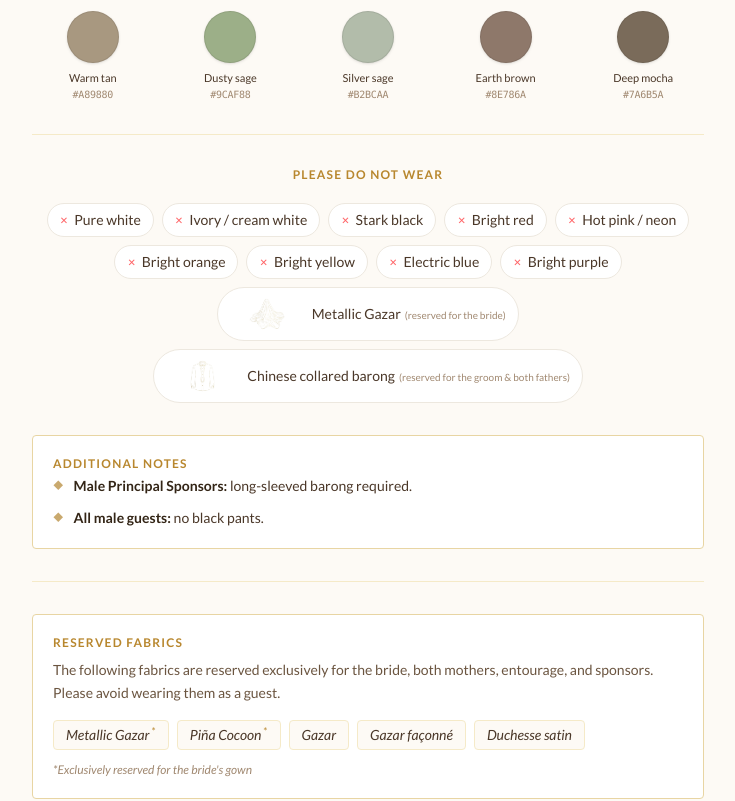
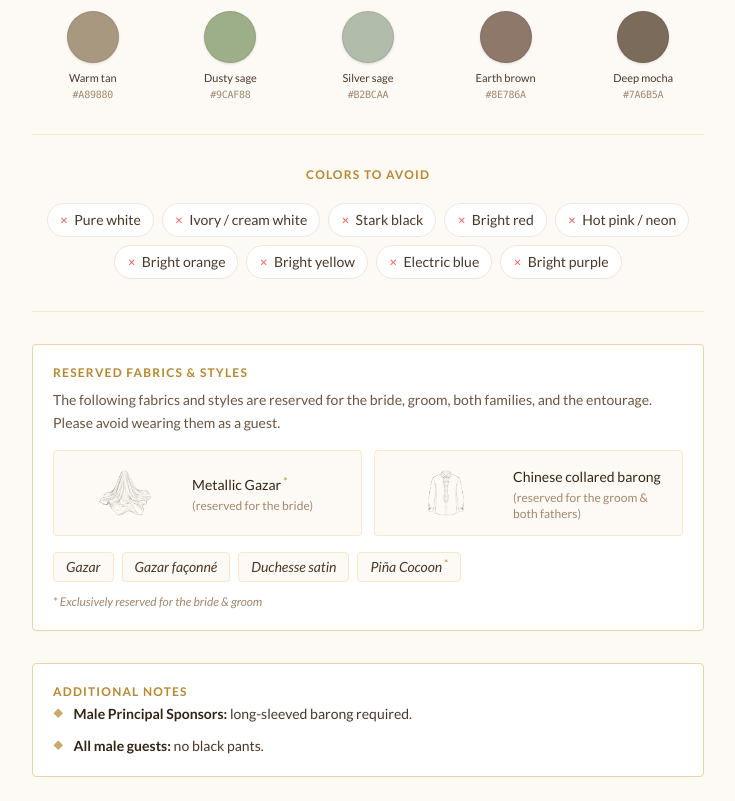
Before and after one commit to louienaraja/louie-joanna-wedding-invite, a React (Vite) app: page / in a window 1280 px wide. Shown: the part 4320-5121 px from the top of the page, without its empty margins (272-1007 px from the left). Built offline with nearby package versions, Linux system fonts and the light colour scheme.

Commit message:
updated WhatToWear layouts

```diff
--- a/src/sections/WhatToWear.jsx
+++ b/src/sections/WhatToWear.jsx
@@ -1,8 +1,18 @@
 import Layout from "../components/Layout";
 import SectionTitle from "../components/SectionTitle";
 import FadeInSection from "../components/FadeInSection";
-import barongImg from "../assets/images/barong-removebg.png";
-import gazarImg from "../assets/images/metallic_gazar-removebg.png";
+import barongImg from "../assets/images/barong_charcoal_cropped.png";
+import gazarImg from "../assets/images/metallic_gazar_charcoal_cropped.png";
+
+// ── Data ───────────────────────────────────────────────────────────────────
+
+const ninangColors = [
+  { name: "Champagne", hex: "#D4C5A9" },
+  { name: "Warm Taupe", hex: "#B5A99A" },
+  { name: "Honey Beige", hex: "#DDC49A" },
+  { name: "Soft Pearl", hex: "#D9D2C8" },
+  { name: "Almond Beige", hex: "#D0C4B0" },
+];
 
 const allowedColors = [
   { name: "Warm cream", hex: "#EDE0CC" },
@@ -17,65 +27,54 @@ const allowedColors = [
   { name: "Deep mocha", hex: "#7A6B5A" },
 ];
 
-const ninangColors = [
-  { name: "Champagne Gold", hex: "#D4AF6E" },
-  { name: "Silver / Pewter", hex: "#C2B9AA" },
-  { name: "Champagne", hex: "#D4C5A9" },
-  { name: "Warm Taupe", hex: "#B5A99A" },
+// Colors only — no fabrics/styles
+const colorsToAvoid = [
+  "Pure white",
+  "Ivory / cream white",
+  "Stark black",
+  "Bright red",
+  "Hot pink / neon",
+  "Bright orange",
+  "Bright yellow",
+  "Electric blue",
+  "Bright purple",
 ];
 
-// Items with img: a src string → renders as <img>; others get the plain ✕
-const doNotWear = [
-  { label: "Pure white" },
-  { label: "Ivory / cream white" },
-  { label: "Stark black" },
-  { label: "Bright red" },
-  { label: "Hot pink / neon" },
-  { label: "Bright orange" },
-  { label: "Bright yellow" },
-  { label: "Electric blue" },
-  { label: "Bright purple" },
+// Featured restrictions — full-width rows with illustration
+const featuredReserved = [
   {
-    label: "Metallic Gazar",
+    name: "Metallic Gazar",
+    asterisk: true,
+    img: gazarImg,
+    imgAlt: "Metallic gazar fabric",
     note: "reserved for the bride",
-    img: gazarImg,
-    imgAlt: "Metallic gazar fabric — do not wear",
   },
   {
-    label: "Chinese collared barong",
+    name: "Chinese collared barong",
+    img: barongImg,
+    imgAlt: "Chinese collared barong",
     note: "reserved for the groom & both fathers",
-    img: barongImg,
-    imgAlt: "Chinese collared barong — do not wear",
   },
 ];
 
-// asterisk: true → rendered with * and covered by the footnote
-const reservedFabrics = [
-  { name: "Metallic Gazar", asterisk: true },
-  { name: "Piña Cocoon", asterisk: true },
+// Secondary restrictions — plain text pills
+const plainReserved = [
   { name: "Gazar" },
   { name: "Gazar façonné" },
   { name: "Duchesse satin" },
+  { name: "Piña Cocoon", asterisk: true },
 ];
 
-function WhatToWear() {
+// ── Shared swatch component ────────────────────────────────────────────────
+
+function SwatchGrid({ colors, cols = 5 }) {
   return (
-    <Layout id="what-to-wear" className="bg-champagne-50">
-      <FadeInSection>
-        <SectionTitle>What to Wear</SectionTitle>
-
-        <div className="max-w-2xl mx-auto space-y-8">
-          {/* ── Female Principal Sponsors palette ────────── */}
-          <div>
-            <p className="text-xs tracking-widest uppercase text-gold-500 font-semibold text-center mb-6">
-              For Our Ninangs
-            </p>
-            <div className="grid grid-cols-4 gap-x-2 gap-y-5 md:gap-x-4 md:gap-y-6">
-              {ninangColors.map((color) => (
     <div
-                  key={color.hex}
-                  className="flex flex-col items-center text-center"
+      className={`grid gap-x-2 gap-y-5 md:gap-x-4 md:gap-y-6`}
+      style={{ gridTemplateColumns: `repeat(${cols}, minmax(0, 1fr))` }}
     >
+      {colors.map((color) => (
+        <div key={color.hex} className="flex flex-col items-center text-center">
           <div
             className="w-10 h-10 md:w-13 md:h-13 rounded-full shadow-sm border border-black/8 flex-shrink-0"
             style={{ backgroundColor: color.hex }}
@@ -89,82 +88,120 @@ function WhatToWear() {
         </div>
       ))}
     </div>
+  );
+}
+
+// ── Component ──────────────────────────────────────────────────────────────
+
+function WhatToWear() {
+  return (
+    <Layout id="what-to-wear" className="bg-champagne-50">
+      <FadeInSection>
+        <SectionTitle>What to Wear</SectionTitle>
+
+        <div className="max-w-2xl mx-auto space-y-8">
+          {/* 1 ── Ninang palette ─────────────────────────── */}
+          <div>
+            <p className="text-xs tracking-widest uppercase text-gold-500 font-semibold text-center mb-6">
+              For Our Ninangs
+            </p>
+            <SwatchGrid colors={ninangColors} cols={5} />
           </div>
 
           <div className="border-t border-gold-100" />
 
-          {/* ── Allowed colour palette ───────────────────── */}
+          {/* 2 ── Guest palette ──────────────────────────── */}
           <div>
             <p className="text-xs tracking-widest uppercase text-gold-500 font-semibold text-center mb-6">
               Guest Colour Palette
             </p>
-            <div className="grid grid-cols-5 gap-x-2 gap-y-5 md:gap-x-4 md:gap-y-6">
-              {allowedColors.map((color) => (
-                <div
-                  key={color.hex}
-                  className="flex flex-col items-center text-center"
+            <SwatchGrid colors={allowedColors} cols={5} />
+          </div>
+
+          <div className="border-t border-gold-100" />
+
+          {/* 3 ── Colors to Avoid ────────────────────────── */}
+          <div>
+            <p className="text-xs tracking-widest uppercase text-gold-500 font-semibold text-center mb-5">
+              Colors to Avoid
+            </p>
+            <div className="flex flex-wrap gap-2 justify-center">
+              {colorsToAvoid.map((label) => (
+                <span
+                  key={label}
+                  className="flex items-center gap-1.5 text-xs md:text-sm text-warm-700 bg-white border border-warm-100 rounded-full px-3 py-1.5"
                 >
-                  <div
-                    className="w-10 h-10 md:w-13 md:h-13 rounded-full shadow-sm border border-black/8 flex-shrink-0"
-                    style={{ backgroundColor: color.hex }}
-                  />
-                  <p className="text-[9px] md:text-[11px] text-warm-700 mt-2 leading-tight font-medium px-0.5">
-                    {color.name}
-                  </p>
-                  <p className="text-[8px] md:text-[10px] text-warm-400 font-mono tracking-tight mt-0.5">
-                    {color.hex}
-                  </p>
-                </div>
+                  <span className="text-red-400 text-[10px] leading-none flex-shrink-0">
+                    ✕
+                  </span>
+                  {label}
+                </span>
               ))}
             </div>
           </div>
 
           <div className="border-t border-gold-100" />
 
-          {/* ── Do not wear ──────────────────────────────── */}
-          <div>
-            <p className="text-xs tracking-widest uppercase text-gold-500 font-semibold text-center mb-5">
-              Please Do Not Wear
+          {/* 4 ── Reserved Fabrics & Styles ──────────────── */}
+          <div className="bg-white border border-gold-200 rounded p-5">
+            <p className="text-xs tracking-widest uppercase text-gold-500 font-semibold mb-2">
+              Reserved Fabrics &amp; Styles
             </p>
-            <div className="flex flex-wrap gap-2 justify-center">
-              {doNotWear.map((item) =>
-                item.img ? (
-                  /* Image-illustrated pill — slightly warm bg to match illustration bg */
-                  <span
-                    key={item.label}
-                    className="flex items-center gap-2 text-xs md:text-sm text-warm-700 bg-white border border-warm-100 rounded-full px-3 py-1.5"
+            <p className="text-warm-600 text-sm leading-relaxed mb-4">
+              The following fabrics and styles are reserved for the bride,
+              groom, both families, and the entourage. Please avoid wearing them
+              as a guest.
+            </p>
+            {/* Featured: full-width rows with illustration */}
+            <div className="grid grid-cols-1 md:grid-cols-2 gap-3 mb-4">
+              {" "}
+              {featuredReserved.map((item) => (
+                <div
+                  key={item.name}
+                  className="flex items-center gap-3 bg-champagne-50 border border-gold-100 rounded px-4 py-3"
                 >
                   <img
                     src={item.img}
                     alt={item.imgAlt}
-                      className="h-10 w-auto flex-shrink-0 rounded-sm"
+                    className="h-15 w-auto flex-shrink-0 rounded-sm"
                   />
-                    <span>
-                      {item.label}
-                      {item.note && (
-                        <span className="text-warm-400 text-[10px] ml-1 normal-case">
-                          ({item.note})
-                        </span>
+                  <div>
+                    <span className="text-sm font-medium text-warm-800">
+                      {item.name}
+                      {item.asterisk && (
+                        <sup className="text-gold-500 ml-0.5">*</sup>
                       )}
                     </span>
-                  </span>
-                ) : (
-                  /* Standard text pill */
-                  <span
-                    key={item.label}
-                    className="flex items-center gap-1.5 text-xs md:text-sm text-warm-700 bg-white border border-warm-100 rounded-full px-3 py-1.5"
-                  >
-                    <span className="text-red-400 text-[10px] leading-none flex-shrink-0">
-                      ✕
-                    </span>
-                    <span>{item.label}</span>
-                  </span>
-                ),
+                    {item.note && (
+                      <p className="text-warm-400 text-xs mt-0.5">
+                        ({item.note})
+                      </p>
                     )}
                   </div>
                 </div>
+              ))}
+            </div>
 
-          {/* ── Dress code notes callout ─────────────────── */}
+            {/* Secondary: plain fabric text pills */}
+            <div className="flex flex-wrap gap-2 mb-3">
+              {plainReserved.map((item) => (
+                <span
+                  key={item.name}
+                  className="italic text-warm-700 text-sm bg-champagne-50 border border-gold-100 rounded px-3 py-1"
+                >
+                  {item.name}
+                  {item.asterisk && (
+                    <sup className="text-gold-500 not-italic ml-0.5">*</sup>
+                  )}
+                </span>
+              ))}
+            </div>
+            <p className="text-warm-400 text-xs italic">
+              * Exclusively reserved for the bride & groom
+            </p>
+          </div>
+
+          {/* 5 ── Additional Notes ───────────────────────── */}
           <div className="bg-white border border-gold-200 rounded p-5 space-y-3">
             <p className="text-xs tracking-widest uppercase text-gold-500 font-semibold mb-1">
               Additional Notes
@@ -190,36 +227,6 @@ function WhatToWear() {
               </span>
             </div>
           </div>
-
-          <div className="border-t border-gold-100" />
-
-          {/* ── Reserved fabrics ─────────────────────────── */}
-          <div className="bg-white border border-gold-200 rounded p-5">
-            <p className="text-xs tracking-widest uppercase text-gold-500 font-semibold mb-2">
-              Reserved Fabrics
-            </p>
-            <p className="text-warm-600 text-sm leading-relaxed mb-4">
-              The following fabrics are reserved exclusively for the bride, both
-              mothers, entourage, and sponsors. Please avoid wearing them as a
-              guest.
-            </p>
-            <div className="flex flex-wrap gap-2 mb-3">
-              {reservedFabrics.map((fabric) => (
-                <span
-                  key={fabric.name}
-                  className="italic text-warm-700 text-sm bg-champagne-50 border border-gold-100 rounded px-3 py-1"
-                >
-                  {fabric.name}
-                  {fabric.asterisk && (
-                    <sup className="text-gold-500 not-italic ml-0.5">*</sup>
-                  )}
-                </span>
-              ))}
-            </div>
-            <p className="text-warm-400 text-xs italic">
-              *Exclusively reserved for the bride&apos;s gown
-            </p>
-          </div>
         </div>
       </FadeInSection>
     </Layout>
```
Also changed, not shown: src/assets/images/barong_charcoal_cropped.png (added), src/assets/images/metallic_gazar_charcoal_cropped.png (added). Lines whose indentation alone changed are shown as unchanged.
